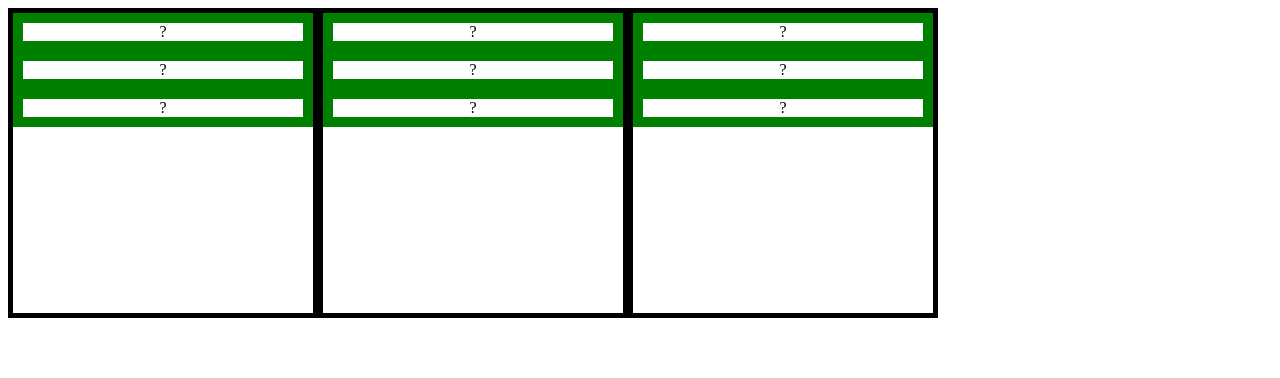
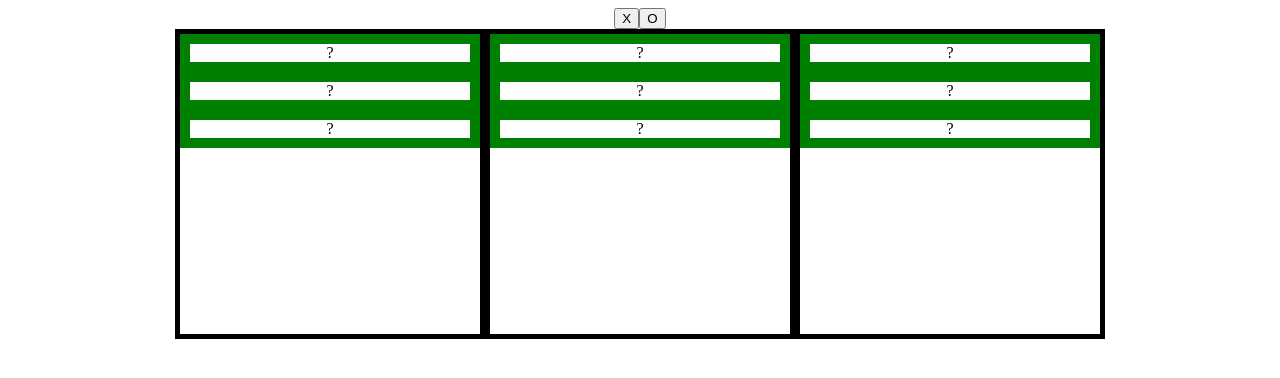
Before and after one commit to ctrast/project1_tic_tac_toe, a plain HTML site: page index.html in a window 1280 px wide. Drawn offline with Linux system fonts and the light colour scheme.

Commit message:
added formatting to html and css

```diff
--- a/css/styles.css
+++ b/css/styles.css
@@ -1,18 +1,22 @@
-body{
+#gameBox {
   display: flex;
-    flex-direction: row;
-    flex-wrap: wrap;
+  justify-content: center;
 }
-.columns{
+.buttons {
+  display: flex;
+  align-items: baseline;
+  justify-content: center;
+}
+.columns {
+
   width: 300px;
   height: 300px;
   border: solid black 5px;
 }
-.square{
+.square {
   text-align: center;
   padding: 0%;
   margin: 0%;
   align-items: stretch;
   border: solid green 10px;
-
 }
--- a/index.html
+++ b/index.html
@@ -9,6 +9,11 @@
 </head>
 
 <body>
+    <div class="buttons">
+        <button id="set-x">X</button>
+        <button id="set-o">O</button>
+    </div>
+    <div id='gameBox'>
         <div class='columns'>
             <div class='square'>?</div>
             <div class='square'>?</div>
@@ -24,7 +29,8 @@
             <div class='square'>?</div>
             <div class='square'>?</div>
         </div>
-<section></section>
+    </div>
+
 
 
 
```
Lines whose indentation alone changed are shown as unchanged.
